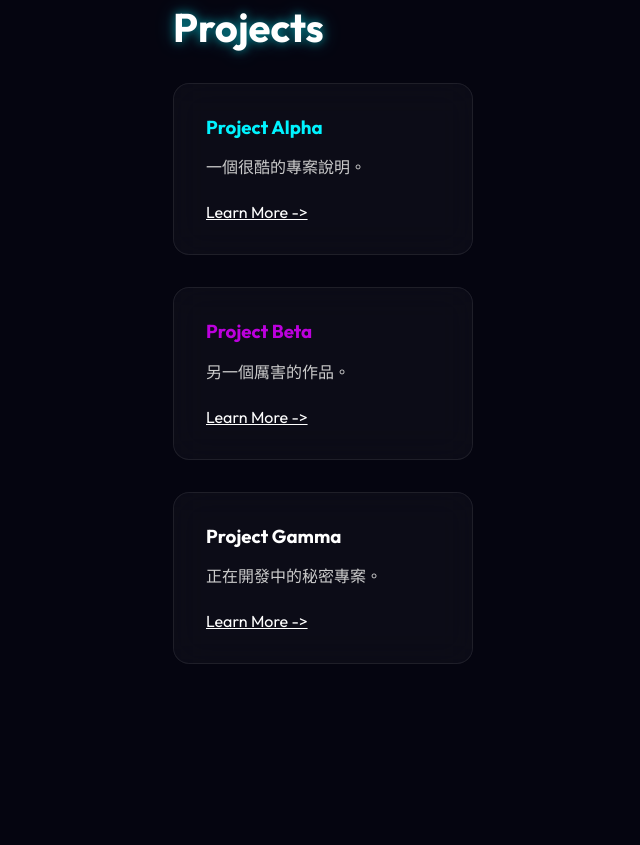
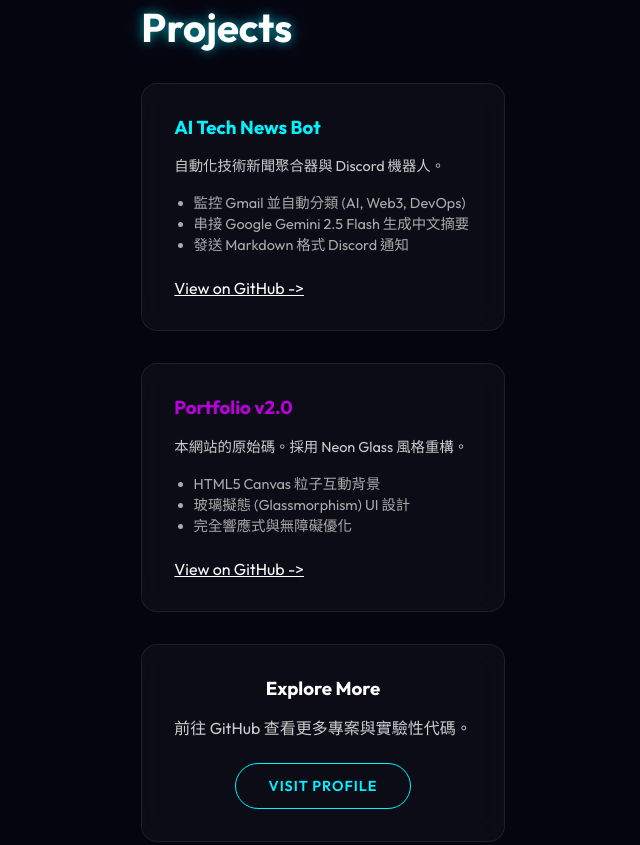
Before and after one commit to LanLan0427/LanLan0427.github.io, a plain HTML site: page index.html in a window 1280 px wide. Shown: the part 1693-2538 px from the top of the page, without its empty margins (317-957 px from the left). Drawn offline with Linux system fonts and the light colour scheme; animation ran at ten frames a second.

Commit message:
feat: Enrich content with real GitHub projects

```diff
--- a/index.html
+++ b/index.html
@@ -57,25 +57,43 @@
         <div class="container">
             <h2 class="neon-text" style="font-size: 2.5rem; margin-bottom: 2rem;">Projects</h2>
             <div style="display: grid; grid-template-columns: repeat(auto-fit, minmax(300px, 1fr)); gap: 2rem;">
-                <!-- Project Card 1 -->
+                <!-- Auto-TLDR-Newsletter-Bot -->
                 <div class="glass-card">
-                    <h3 style="margin-bottom: 1rem; color: var(--primary-color);">Project Alpha</h3>
-                    <p style="margin-bottom: 1.5rem; color: #ccc;">一個很酷的專案說明。</p>
-                    <a href="#" style="color: #fff; text-decoration: underline;">Learn More -></a>
+                    <h3 style="margin-bottom: 1rem; color: var(--primary-color);">AI Tech News Bot</h3>
+                    <p style="margin-bottom: 1rem; color: #ccc; font-size: 0.9rem;">
+                        自動化技術新聞聚合器與 Discord 機器人。
+                    </p>
+                    <ul style="color: #aaa; margin-bottom: 1.5rem; padding-left: 1.2rem; font-size: 0.9rem;">
+                        <li>監控 Gmail 並自動分類 (AI, Web3, DevOps)</li>
+                        <li>串接 Google Gemini 2.5 Flash 生成中文摘要</li>
+                        <li>發送 Markdown 格式 Discord 通知</li>
+                    </ul>
+                    <a href="https://github.com/LanLan0427/Auto-TLDR-Newsletter-Bot" target="_blank"
+                        style="color: #fff; text-decoration: underline;">View on GitHub -></a>
                 </div>
 
-                <!-- Project Card 2 -->
+                <!-- Portfolio v2 -->
                 <div class="glass-card">
-                    <h3 style="margin-bottom: 1rem; color: var(--secondary-color);">Project Beta</h3>
-                    <p style="margin-bottom: 1.5rem; color: #ccc;">另一個厲害的作品。</p>
-                    <a href="#" style="color: #fff; text-decoration: underline;">Learn More -></a>
+                    <h3 style="margin-bottom: 1rem; color: var(--secondary-color);">Portfolio v2.0</h3>
+                    <p style="margin-bottom: 1rem; color: #ccc; font-size: 0.9rem;">
+                        本網站的原始碼。採用 Neon Glass 風格重構。
+                    </p>
+                    <ul style="color: #aaa; margin-bottom: 1.5rem; padding-left: 1.2rem; font-size: 0.9rem;">
+                        <li>HTML5 Canvas 粒子互動背景</li>
+                        <li>玻璃擬態 (Glassmorphism) UI 設計</li>
+                        <li>完全響應式與無障礙優化</li>
+                    </ul>
+                    <a href="https://github.com/LanLan0427/LanLan0427.github.io" target="_blank"
+                        style="color: #fff; text-decoration: underline;">View on GitHub -></a>
                 </div>
 
-                <!-- Project Card 3 -->
-                <div class="glass-card">
-                    <h3 style="margin-bottom: 1rem; color: #fff;">Project Gamma</h3>
-                    <p style="margin-bottom: 1.5rem; color: #ccc;">正在開發中的秘密專案。</p>
-                    <a href="#" style="color: #fff; text-decoration: underline;">Learn More -></a>
+                <!-- More on GitHub -->
+                <div class="glass-card"
+                    style="display: flex; flex-direction: column; justify-content: center; align-items: center; text-align: center;">
+                    <h3 style="margin-bottom: 1rem; color: #fff;">Explore More</h3>
+                    <p style="margin-bottom: 1.5rem; color: #ccc;">前往 GitHub 查看更多專案與實驗性代碼。</p>
+                    <a href="https://github.com/LanLan0427" target="_blank" class="btn"
+                        style="font-size: 0.9rem; padding: 0.8rem 2rem;">Visit Profile</a>
                 </div>
             </div>
         </div>
```
